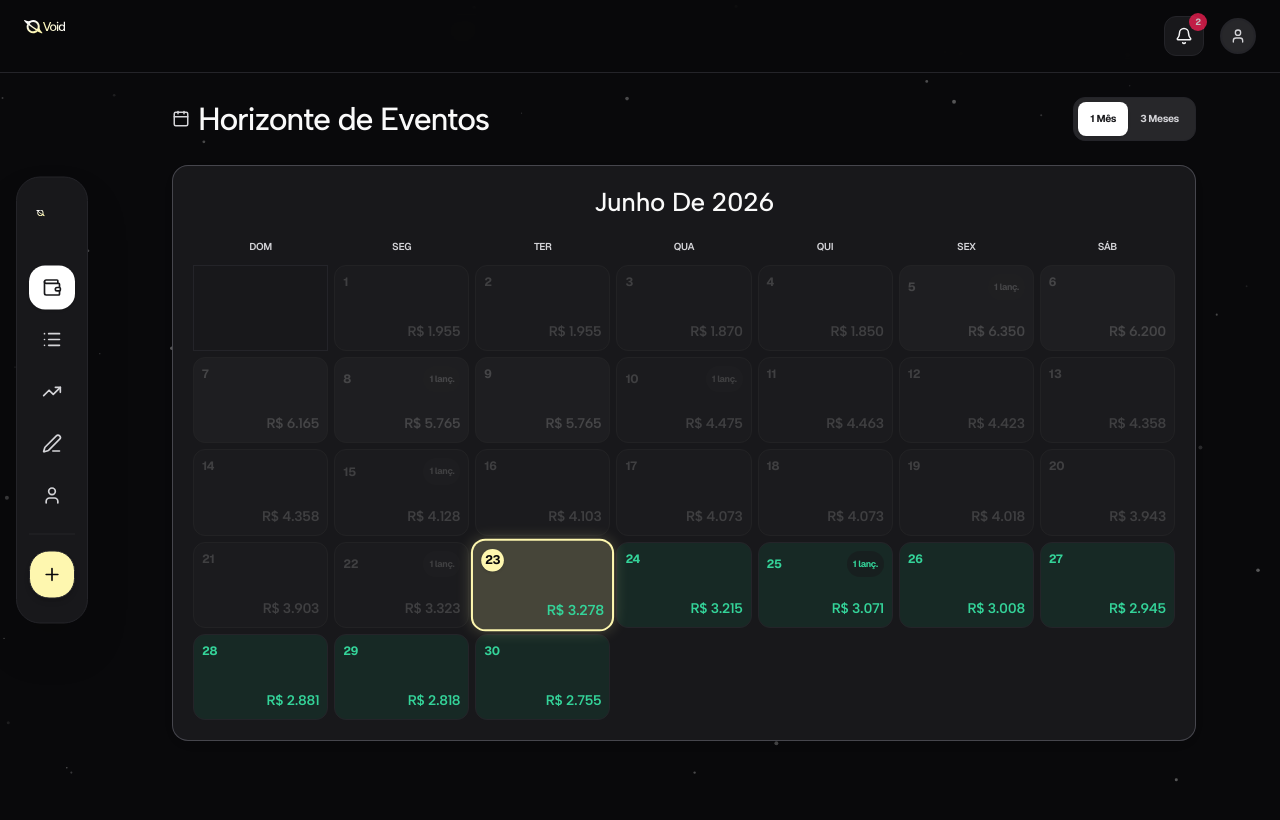
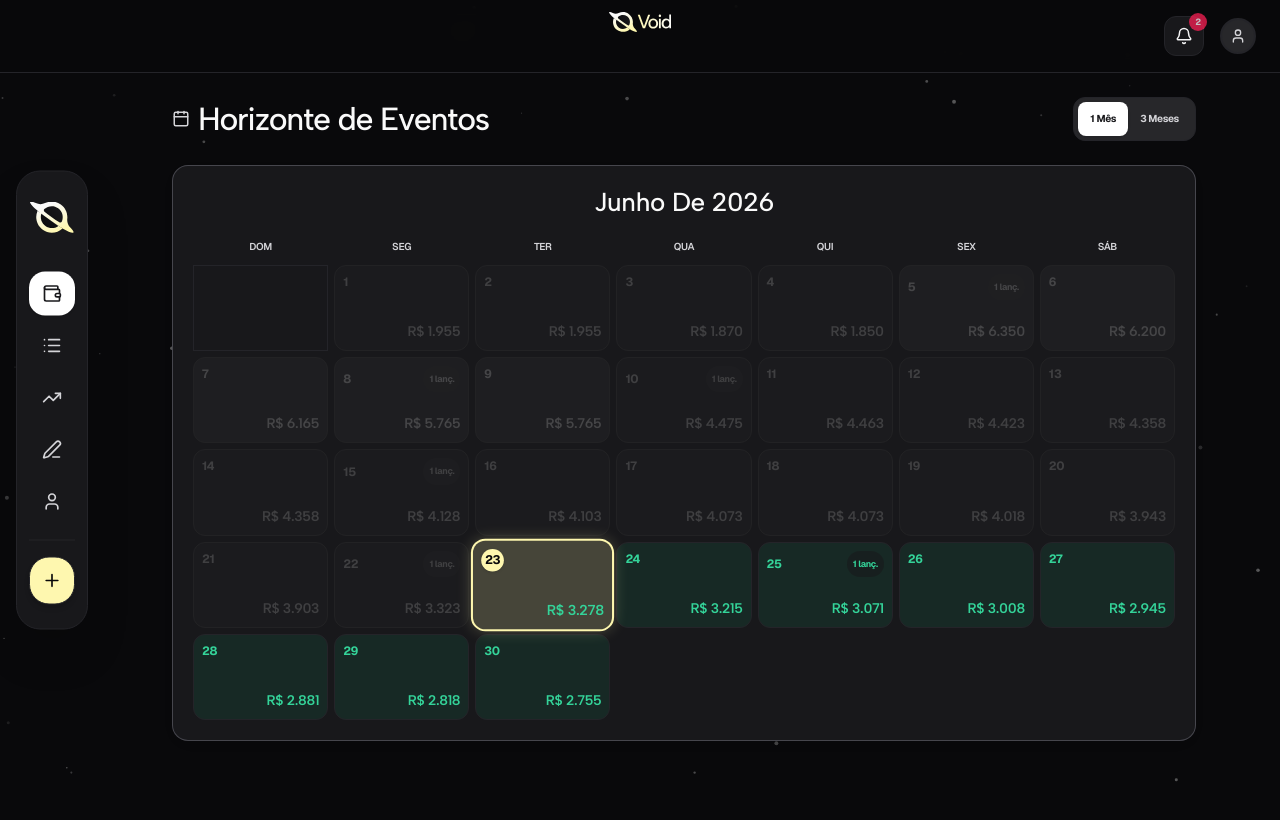
Before and after one commit to capelovwski/void, a React (Vite) app: page / in a window 1280 px wide. Shown: the top 820 px of the page. Built offline with nearby package versions, Linux system fonts and the light colour scheme.

Commit message:
style: enlarge and center void icons in sidebar and top header, crop SVG viewBoxes to remove whitespace offsets

```diff
--- a/src/App.tsx
+++ b/src/App.tsx
@@ -272,11 +272,11 @@ function App() {
         {/* Desktop Sidebar Navigation (Apple Dynamic Style) - Centralized & Floating */}
       <aside className="hidden desktop:flex flex-col fixed left-4 top-1/2 -translate-y-1/2 z-40 bg-neutral-00 text-neutral-11 rounded-3xl border border-neutral-03/80 shadow-2xl transition-all duration-300 ease-in-out w-18 hover:w-56 group px-3 py-6 overflow-hidden h-fit max-h-[85vh]">
         {/* Top Section / Logo Glyph */}
-        <div className="flex flex-col items-center justify-center mb-8 flex-shrink-0">
+        <div className="flex items-center justify-center group-hover:justify-start mb-8 flex-shrink-0 w-full group-hover:pl-4 transition-all duration-300">
           <img
             src={theme === 'dark' ? voidIconDarkMode : voidIconLightMode}
             alt="Void Icon"
-            className="w-8 h-8 object-contain"
+            className="w-11 h-11 object-contain transition-all duration-300 group-hover:scale-110"
           />
         </div>
 
@@ -374,12 +374,16 @@ function App() {
       </aside>
 
       {/* Top Header */}
-      <header className="sticky top-0 z-30 bg-bg-01/80 backdrop-blur-md border-b border-neutral-03/60 px-6 py-4 flex items-center justify-between">
+      <header className="sticky top-0 z-30 bg-bg-01/80 backdrop-blur-md border-b border-neutral-03/60 px-6 py-4 flex items-center justify-between relative">
         <div className="flex items-center">
+          <div className="h-10" />
+        </div>
+
+        <div className="absolute left-1/2 -translate-x-1/2 flex items-center justify-center">
           <img
             src={theme === 'dark' ? voidDarkModeLogo : voidLightModeLogo}
             alt="Void Logo"
-            className="h-8 object-contain"
+            className="h-12 w-auto object-contain transition-transform duration-300 hover:scale-105"
           />
         </div>
 
```
Also changed, not shown: logo/void-icon-dark-mode.svg, logo/void-icon-light-mode.svg.
